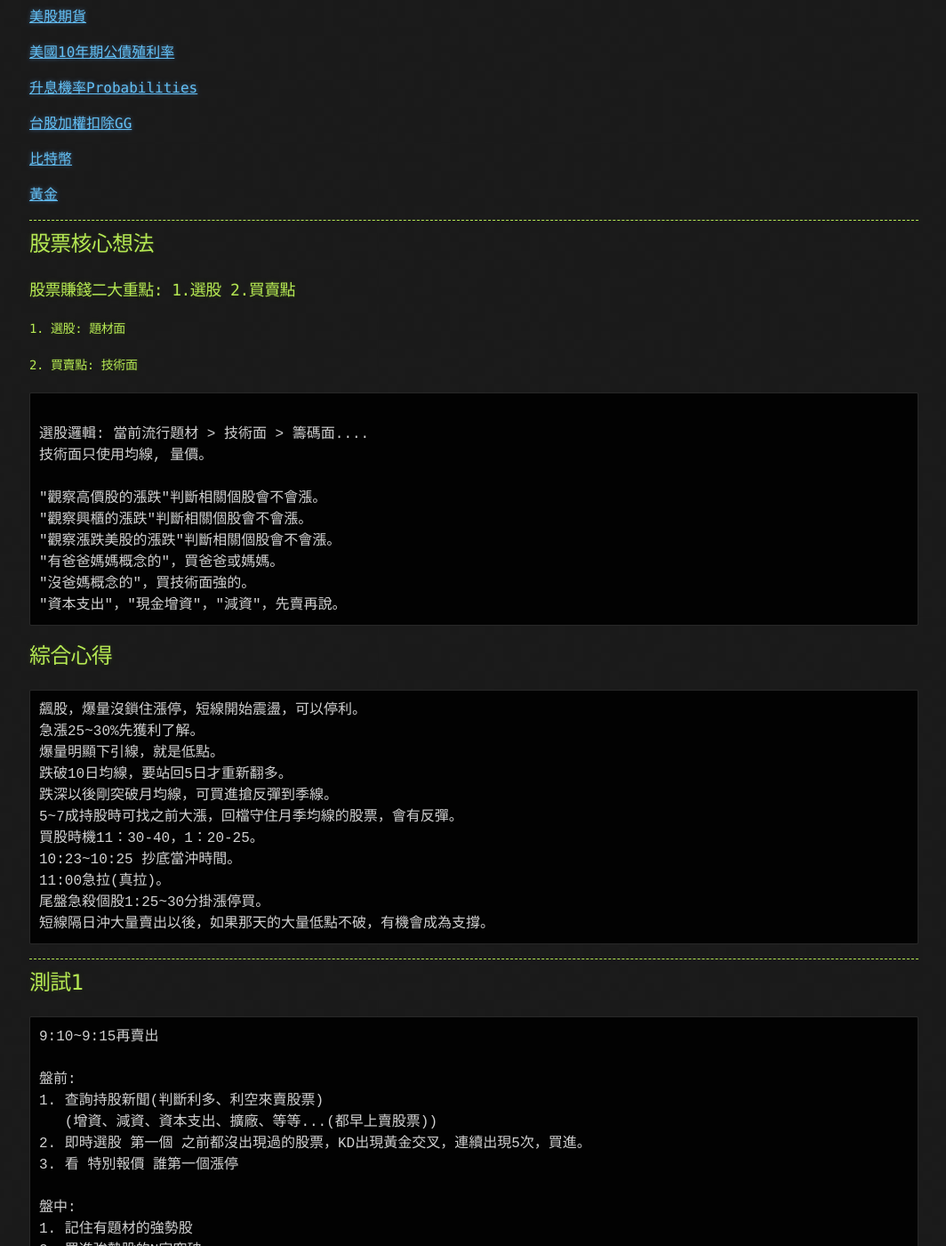
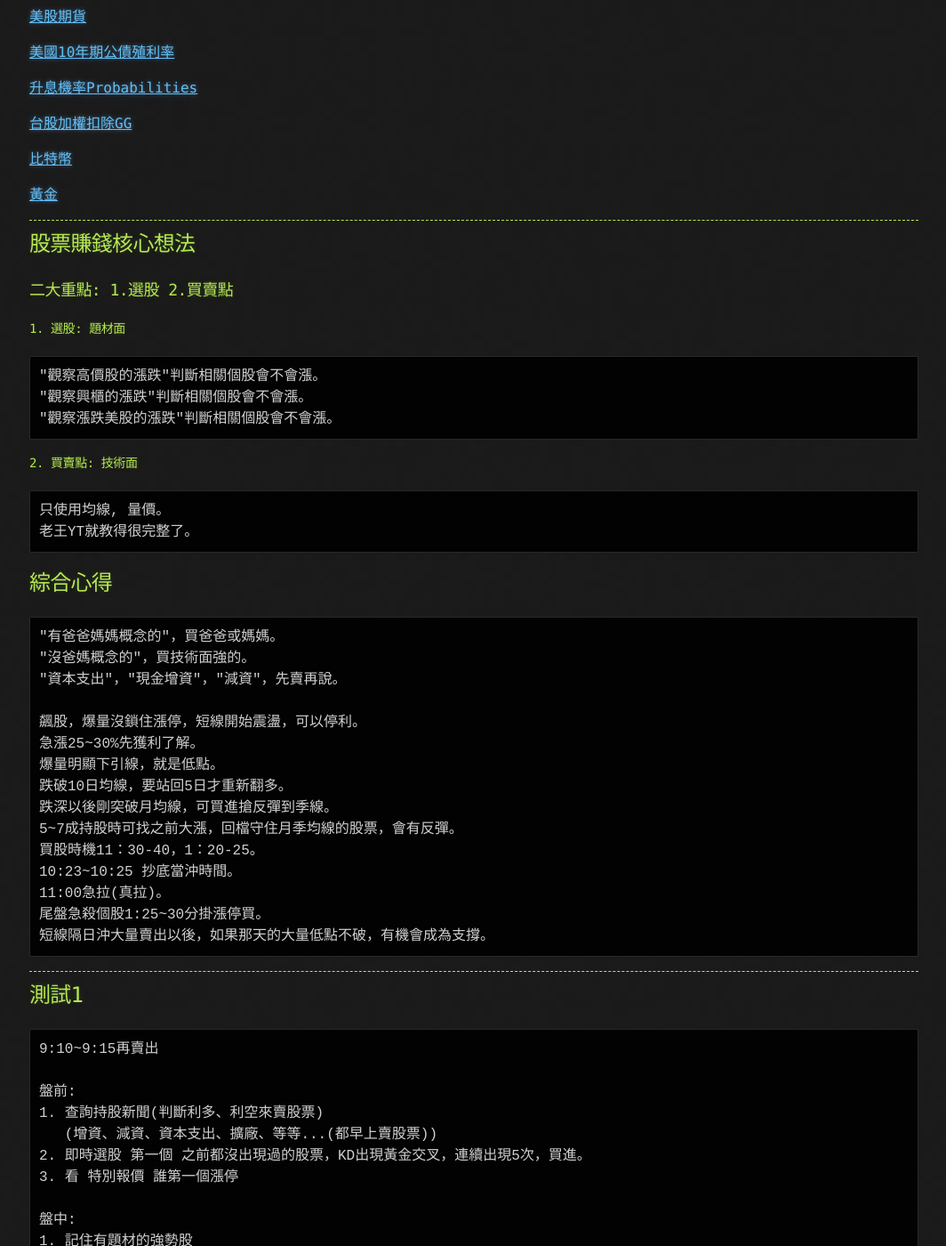
Before and after one commit to lepg5487/Stock_God, a Jekyll site: the page built from experience.md, in a window 1280 px wide and 1400 px high, scrolled down 371 px. Shown: the whole window at 89% size, without its empty margins (107-1171 px from the left). Built offline with Jekyll 4.4.1, drawn with Linux system fonts in a browser that asks for light colours; our own code applies the rules of GitHub Pages for plain Markdown files.

Commit message:
Update experience.md

````diff
--- a/experience.md
+++ b/experience.md
@@ -22,27 +22,26 @@ layout: testlayouts
 
 ---
 
-## 股票核心想法
-### 股票賺錢二大重點: 1.選股 2.買賣點
+## 股票賺錢核心想法
+### 二大重點: 1.選股 2.買賣點
 #### 1. 選股: 題材面
-
-#### 2. 買賣點: 技術面
-
 ```
-
-選股邏輯: 當前流行題材 > 技術面 > 籌碼面....
-技術面只使用均線, 量價。
-
 "觀察高價股的漲跌"判斷相關個股會不會漲。
 "觀察興櫃的漲跌"判斷相關個股會不會漲。
 "觀察漲跌美股的漲跌"判斷相關個股會不會漲。
-"有爸爸媽媽概念的"，買爸爸或媽媽。
-"沒爸媽概念的"，買技術面強的。
-"資本支出"，"現金增資"，"減資"，先賣再說。
+```
+#### 2. 買賣點: 技術面
+```
+只使用均線, 量價。
+老王YT就教得很完整了。
 ```
 
 ## 綜合心得
 ```
+"有爸爸媽媽概念的"，買爸爸或媽媽。
+"沒爸媽概念的"，買技術面強的。
+"資本支出"，"現金增資"，"減資"，先賣再說。
+
 飆股，爆量沒鎖住漲停，短線開始震盪，可以停利。
 急漲25~30%先獲利了解。
 爆量明顯下引線，就是低點。
````
